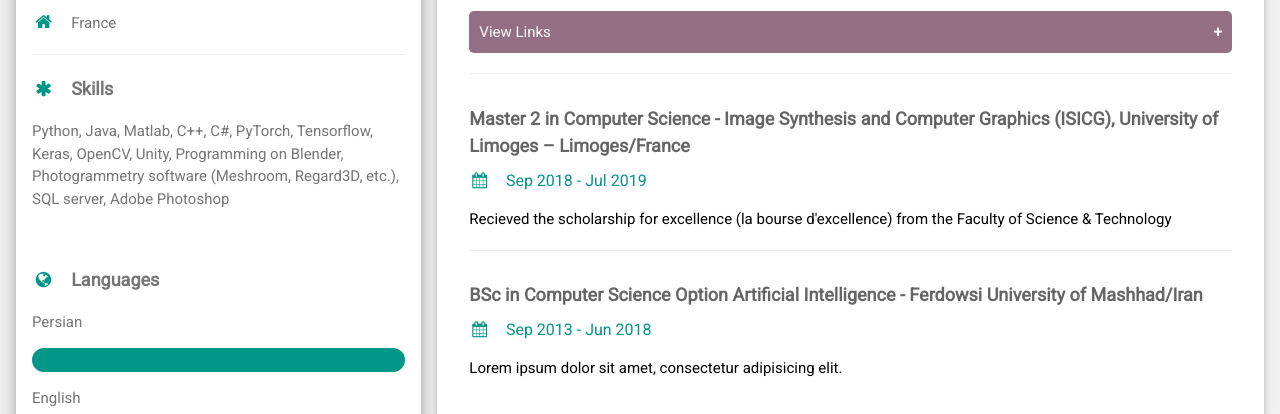
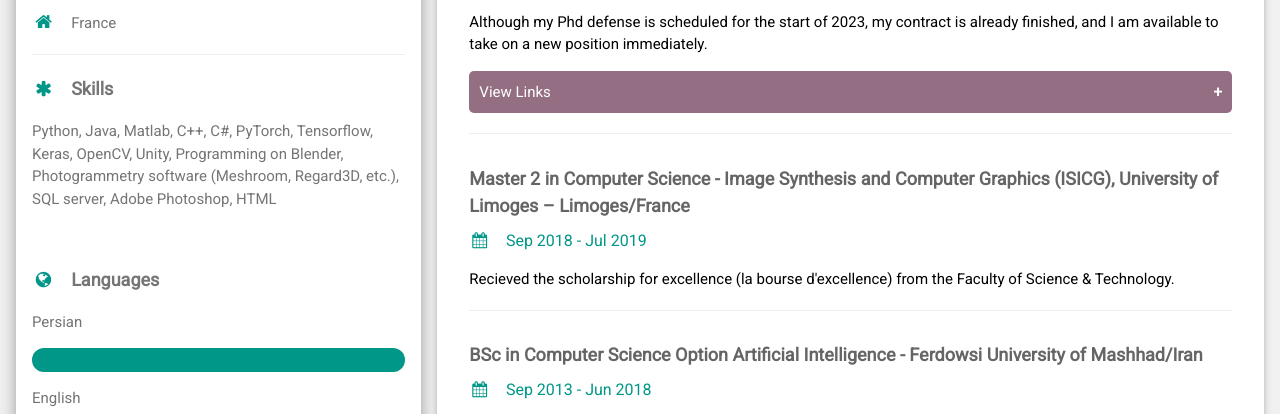
Before and after one commit to ShahrzadPourmand/ShahrzadPourmand.github.io, a plain HTML site: page index.html in a window 1280 px wide. Shown: the part 361-775 px from the top of the page. Drawn offline with nearby package versions, Linux system fonts and the light colour scheme.

Commit message:
Update index.html

```diff
--- a/index.html
+++ b/index.html
@@ -71,7 +71,7 @@
           <hr>
 
           <p class="w3-large"><b><i class="fa fa-asterisk fa-fw w3-margin-right w3-text-teal"></i>Skills</b></p>
-          <p>Python, Java, Matlab, C++, C#, PyTorch, Tensorflow, Keras, OpenCV, Unity, Programming on Blender, Photogrammetry software (Meshroom, Regard3D, etc.), SQL server, Adobe Photoshop</p>
+          <p>Python, Java, Matlab, C++, C#, PyTorch, Tensorflow, Keras, OpenCV, Unity, Programming on Blender, Photogrammetry software (Meshroom, Regard3D, etc.), SQL server, Adobe Photoshop, HTML</p>
           <br>
 
           <p class="w3-large w3-text-theme"><b><i class="fa fa-globe fa-fw w3-margin-right w3-text-teal"></i>Languages</b></p>
@@ -109,6 +109,7 @@
           <p>During my thesis, I worked on the subject of "Simultaneous acquisition of geometry and reflectance", which is primarily covered in the following three sections:<br> Designing a system using deep learning approach to correct and complete the depth map of RGB-D cameras.(Python, Pytorch, OpenCV)<br>
           Creating a scene generator to generate datasets in Blender for neural network training. (Python, Blender)<br>
           Investigating approaches to acquire the material properties (BRDF) of an object from single image using deep learning. (Python, Pytorch, OpenCV)</p>
+          <p> Although my Phd defense is scheduled for the start of 2023, my contract is already finished, and I am available to take on a new position immediately. </p>
           <button class="collapsible">View Links</button>
           <div class="content">
             <p>Publication: “Depth Completion for Close-Range Specular Objects” . <a href="http://wscg.zcu.cz/WSCG2022/full/B89-full.pdf"> link </a> </p>
@@ -119,7 +120,7 @@
         <div class="w3-container">
           <h5 class="w3-opacity"><b>Master 2 in Computer Science - Image Synthesis and Computer Graphics (ISICG), University of Limoges – Limoges/France</b></h5>
           <h6 class="w3-text-teal"><i class="fa fa-calendar fa-fw w3-margin-right"></i>Sep 2018 - Jul 2019</h6>
-          <p>Recieved the scholarship for excellence (la bourse d'excellence) from the Faculty of Science & Technology</p>
+          <p>Recieved the scholarship for excellence (la bourse d'excellence) from the Faculty of Science & Technology.</p>
           <hr>
         </div>
         <div class="w3-container">
```
